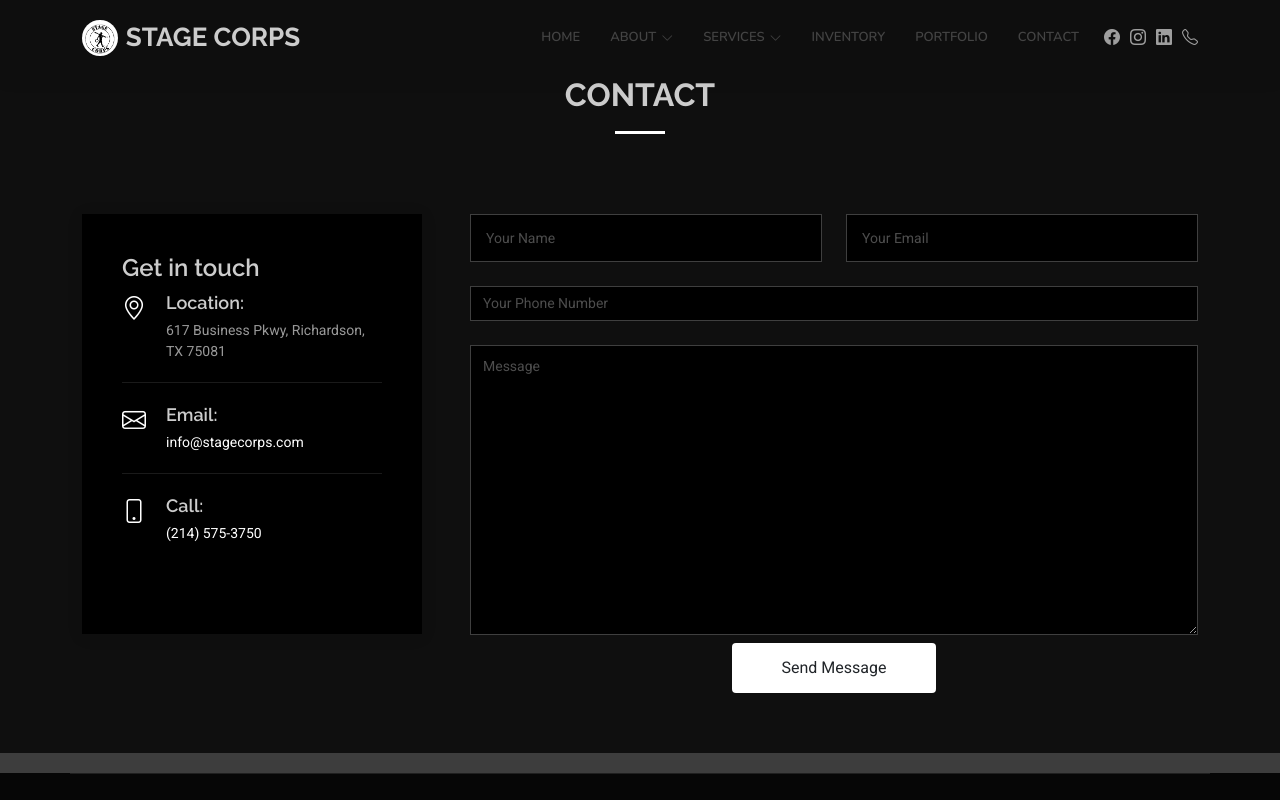
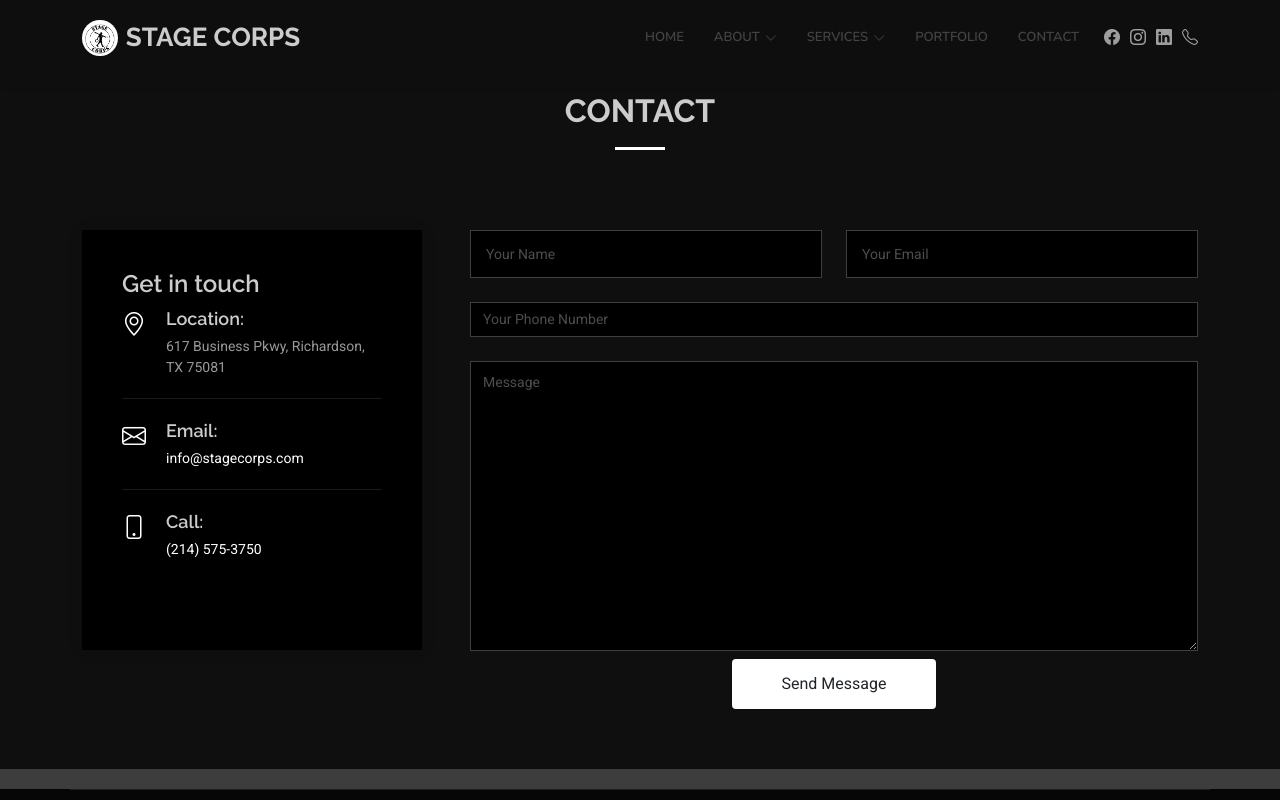
Before and after one commit to stagecorps/stage-corps, a React (Vite) app in the folder client/: page /contact in a window 1280 px wide. Shown: the top 800 px of the page. Built offline with nearby package versions, Linux system fonts and the light colour scheme.

Commit message:
updated readme

```diff
--- a/client/src/components/Contact.tsx
+++ b/client/src/components/Contact.tsx
@@ -32,7 +32,7 @@ const Contact: FC = () => {
     };
 
     return (
-        <section id="contact" className="section contact">
+        <section id="contact" className="section contact pt-3">
             <div className="container section-title" data-aos="fade-up">
                 <h2>Contact</h2>
             </div>
--- a/client/src/components/Header.tsx
+++ b/client/src/components/Header.tsx
@@ -52,7 +52,7 @@ const Header: FC = () => {
                                 <li><a href="/services/sales">Sales</a></li>
                             </ul>
                         </li>
-                        <li><a href="/inventory">Inventory</a></li>
+                        {/* <li><a href="/inventory">Inventory</a></li> */}
                         <li><a href="/portfolio">Portfolio</a></li>
                         <li><a href="/contact">Contact</a></li>
                     </ul>
--- a/client/src/pages/Home.tsx
+++ b/client/src/pages/Home.tsx
@@ -1,6 +1,6 @@
 import Hero from "../components/Hero";
 import About from "../components/About";
-import Clients from "../components/Client";
+// import Clients from "../components/Client";
 import Contact from "../components/Contact";
 import { FC } from "react";
 
@@ -9,7 +9,7 @@ const Home: FC = () => {
         <main className="main">
             <Hero />
             <About />
-            <Clients />
+            {/* <Clients /> */}
             <Contact />
         </main>
     );
```
Also changed, not shown: 1 other file (tests, documents, lock files or other folders).
